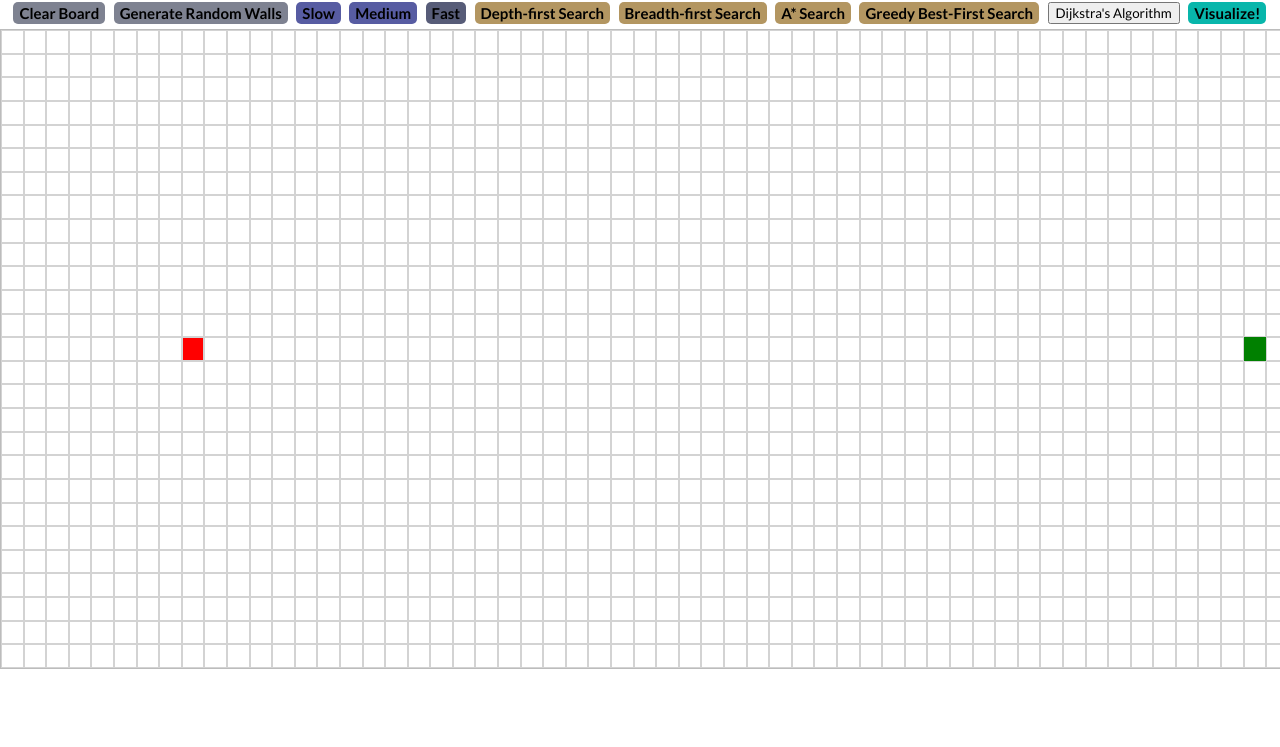
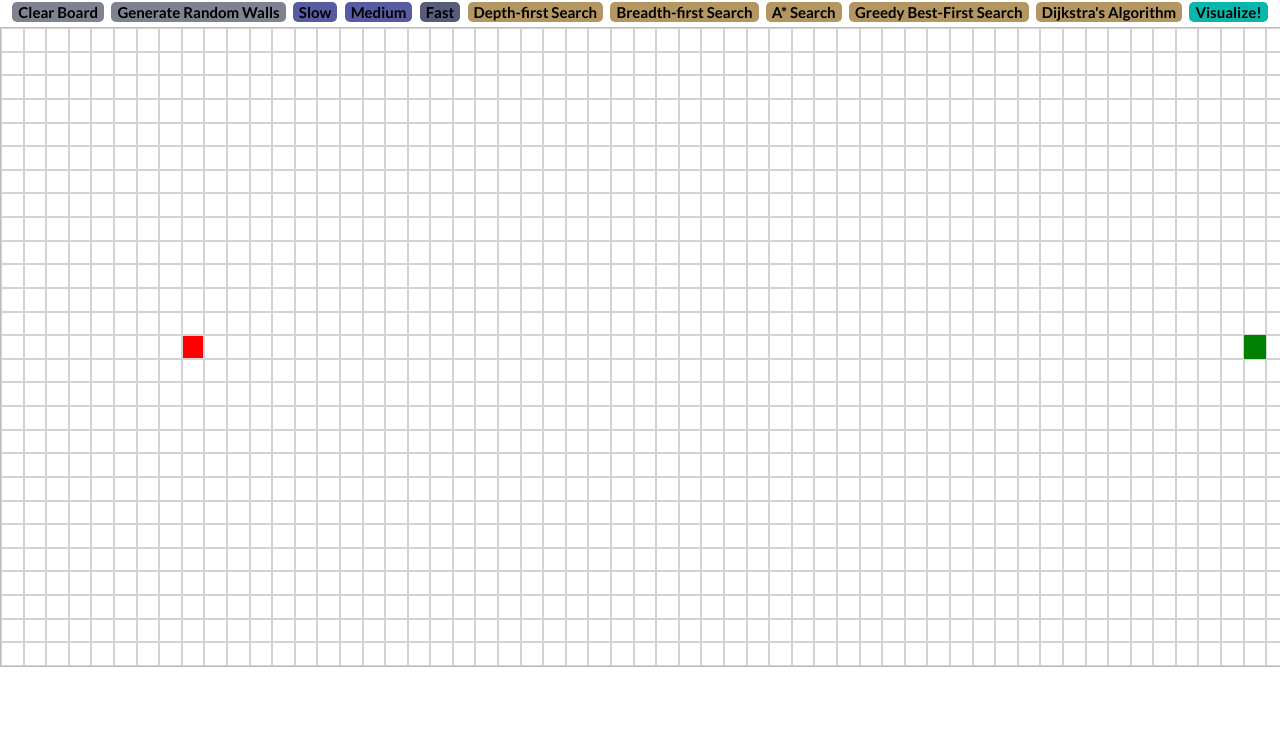
Before and after one commit to BMCARDONA/pathfinding-visualizer, a plain HTML site: page index.html in a window 1280 px wide. Shown: the part 53-800 px from the top of the page. Drawn offline with Linux system fonts and the light colour scheme.

Commit message:
add #djikstraButton

```diff
--- a/style.css
+++ b/style.css
@@ -37,6 +37,7 @@ body {
 #bfsButton,
 #astarButton,
 #greedyBestFirstSearchButton,
+#djikstraButton,
 #visualizeButton {
   font-weight: 600;
   font-size: 15px;
@@ -60,7 +61,8 @@ body {
 #dfsButton,
 #bfsButton,
 #astarButton,
-#greedyBestFirstSearchButton {
+#greedyBestFirstSearchButton,
+#djikstraButton {
   background-color: rgb(179, 150, 97);
 }
 
@@ -78,6 +80,7 @@ body {
 #bfsButton:hover,
 #astarButton:hover,
 #greedyBestFirstSearchButton:hover,
+#djikstraButton:hover,
 #visualizeButton:hover {
   filter: brightness(75%) !important;
   -webkit-transition: all .4s ease;
```
